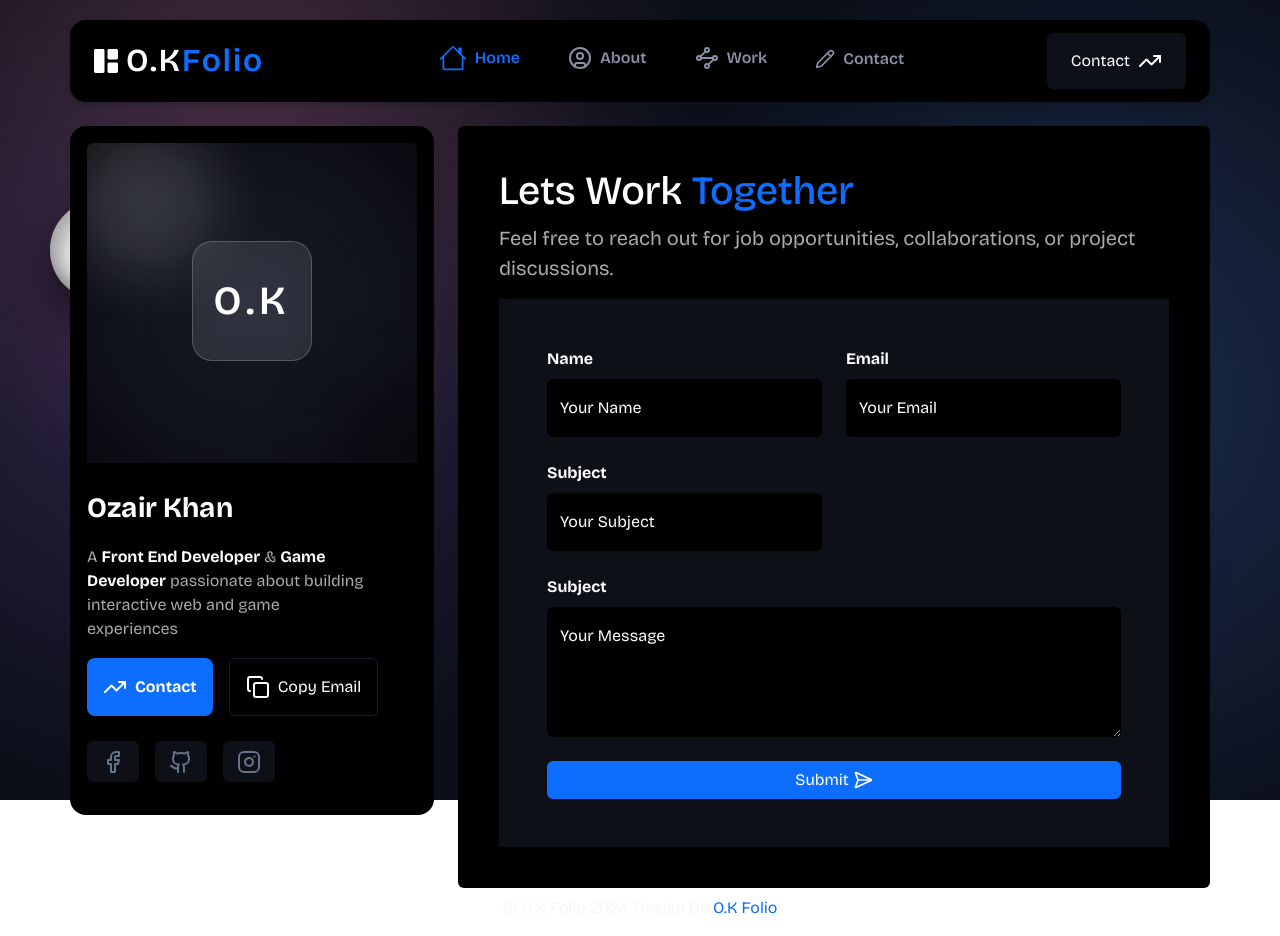
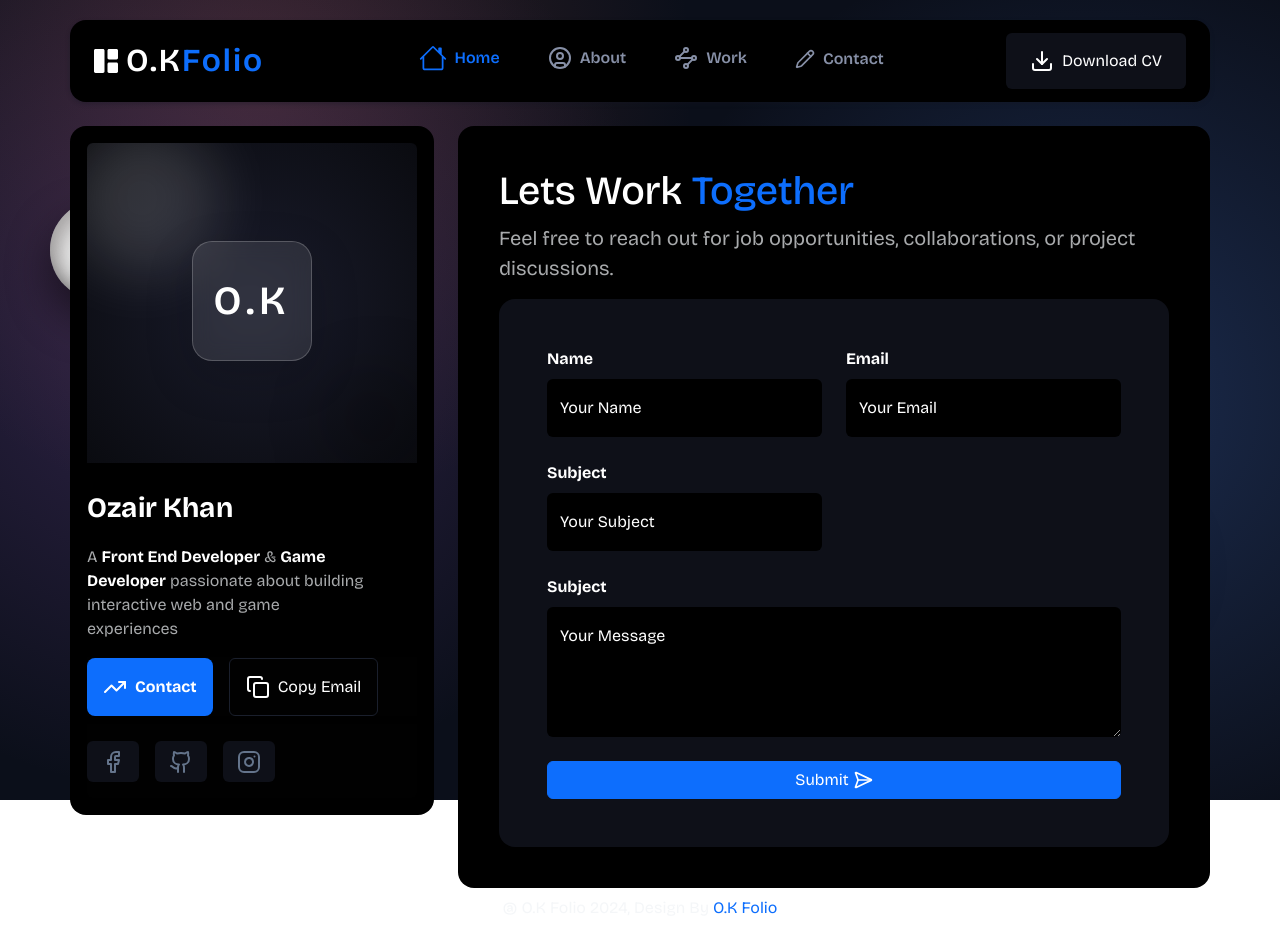
Before and after one commit to Ozair-Khan1/o.k-folio, a React (Vite) app: page /Contact in a window 1280 px wide. Built offline with nearby package versions, Linux system fonts and the light colour scheme.

Commit message:
added cv

```diff
--- a/src/Component/Contact.jsx
+++ b/src/Component/Contact.jsx
@@ -155,14 +155,14 @@ export const Contact = () => {
                             </div>
                         </motion.div>
                         <div className="col-lg-8">
-                            <div className="card bg-black p-4">
+                            <div className="card bg-black p-4 rounded-4">
                                 <div className="card-body">
                                     <div className="card-title">
                                         <h1 className="text-white">Lets Work <span className="text-primary">Together</span></h1>
                                         <p className="fs-5" style={{color : 'rgba(240, 242, 245, 0.7)'}}>Feel free to reach out for job opportunities, collaborations, or project discussions.</p>
                                     </div>
                                     <div className="contact-area">
-                                        <div className="form-area p-5" style={{backgroundColor : '#0E1018'}}>
+                                        <div className="form-area rounded-4 p-4 p-lg-5 p-xl-5" style={{backgroundColor : '#0E1018'}}>
                                             <form onSubmit={handleSubmit}>
                                                 <div className="row g-4">
                                                     <div className="col-md-6">
--- a/src/Component/Home.jsx
+++ b/src/Component/Home.jsx
@@ -20,6 +20,10 @@ export const Home = () => {
             console.log("failed to copy", err)
         }
     };
+
+    const openPrime = () => {
+        window.open('https://prime-inspire-clone.vercel.app/', '_blank')
+    }
 
     const skils = [
         {name : 'React', role : 'Front End', year : '2025-Present', icon : '/assets/React-icon.svg.png'},
@@ -82,7 +86,7 @@ export const Home = () => {
         <>
             <section className="Home-mg">
                 <div className="container p-0">
-                    <div className="row g-5 g-lg-4 g-md-5 g-sm-5 justify-content-center">
+                    <div className="row g-5 g-lg-4 justify-content-center">
                         <motion.div whileHover={{scale : 1.03}} whileTap={{scale : 1.03}} className="col-xl-4 col-md-10 text-break">
                             <div className="card bg-black rounded-4">
                                 <div className="card-body">
@@ -216,9 +220,9 @@ export const Home = () => {
                                             </div>
                                             <div className="col-lg-12 flex-grow-1">
                                                 <motion.div className="card-img rounded-4 overflow-hidden position-relative p-3 pb-0" style={{backgroundColor : '#0E1018'}} onMouseEnter={() => setIsHovering(2)} onMouseLeave={() => setIsHovering(0)}>
-                                                    <motion.img whileHover={{scale : 1.1}} transition={{type : 'spring'}} src="/assets/PrimeInspireImg.png" alt="" className="img-fluid h-100 rounded-3" style={{cursor : 'pointer'}}/>
+                                                    <motion.img onClick={openPrime} whileHover={{scale : 1.1}} transition={{type : 'spring'}} src="/assets/PrimeInspireImg.png" alt="" className="img-fluid h-100 rounded-3" style={{cursor : 'pointer'}}/>
                                                 {isHovering === 2 && (
-                                                    <button className="btn img-btn-2 bg-black rounded-pill text-white"><svg xmlns="http://www.w3.org/2000/svg" width="24" height="24" viewBox="0 0 24 24" fill="none" stroke="currentColor" stroke-width="2" strokeLinecap="round" strokeLinejoin="round" class="lucide lucide-eye-icon lucide-eye"><path d="M2.062 12.348a1 1 0 0 1 0-.696 10.75 10.75 0 0 1 19.876 0 1 1 0 0 1 0 .696 10.75 10.75 0 0 1-19.876 0"/><circle cx="12" cy="12" r="3"/></svg></button>
+                                                    <button onClick={openPrime} className="btn img-btn-2 bg-black rounded-pill text-white"><svg xmlns="http://www.w3.org/2000/svg" width="24" height="24" viewBox="0 0 24 24" fill="none" stroke="currentColor" stroke-width="2" strokeLinecap="round" strokeLinejoin="round" class="lucide lucide-eye-icon lucide-eye"><path d="M2.062 12.348a1 1 0 0 1 0-.696 10.75 10.75 0 0 1 19.876 0 1 1 0 0 1 0 .696 10.75 10.75 0 0 1-19.876 0"/><circle cx="12" cy="12" r="3"/></svg></button>
                                                 )}
                                                 </motion.div>
                                             </div>
--- a/src/Component/Navbar.jsx
+++ b/src/Component/Navbar.jsx
@@ -57,11 +57,9 @@ export const Navbar = () => {
                                     </li>
                                 </ul>
                                 <div className="d-flex align-items-center d-none d-lg-flex d-xl-flex">
-                                    <NavLink to='/Contact'>
-                                    <motion.button className="btn text-white border-0 py-3 px-4 d-inline-flex gap-2" whileHover={{backgroundColor : "#0D6EFD"}} transition={{duration : 0, ease : easeInOut}} style={{backgroundColor : "#0E1018"}}>
-                                    Contact <svg xmlns="http://www.w3.org/2000/svg" width="24" height="24" viewBox="0 0 24 24" fill="none" stroke="currentColor" stroke-width="2" stroke-linecap="round" strokeLinejoin="round" class="lucide lucide-trending-up-icon lucide-trending-up"><path d="M16 7h6v6"/><path d="m22 7-8.5 8.5-5-5L2 17"/></svg>
-                                    </motion.button>
-                                    </NavLink>
+                                    <motion.a href="/assets\Ozair-Khan-CV.pdf" download="Ozair-Khan-CV.pdf" className="btn text-white border-0 py-3 px-4 d-inline-flex gap-2" whileHover={{backgroundColor : "#0D6EFD"}} transition={{duration : 0, ease : easeInOut}} style={{backgroundColor : "#0E1018"}}>
+                                    <svg xmlns="http://www.w3.org/2000/svg" width="24" height="24" viewBox="0 0 24 24" fill="none" stroke="currentColor" stroke-width="2" stroke-linecap="round" stroke-linejoin="round" class="lucide lucide-download-icon lucide-download"><path d="M12 15V3"/><path d="M21 15v4a2 2 0 0 1-2 2H5a2 2 0 0 1-2-2v-4"/><path d="m7 10 5 5 5-5"/></svg> Download CV
+                                    </motion.a>
                                 </div>
                             </div>
                             <div className="d-flex d-lg-none d-xl-none">
@@ -131,7 +129,7 @@ export const Navbar = () => {
                                 <div className="d-block mt-5">
                                 <NavLink to='/Contact'>
                                     <motion.button className="btn text-white border-0 py-3 px-4 d-inline-flex gap-2" whileTap={{backgroundColor : "#0D6EFD"}} transition={{duration : 0, ease : easeInOut}} style={{backgroundColor : "#0E1018"}}>
-                                    Contact <svg xmlns="http://www.w3.org/2000/svg" width="24" height="24" viewBox="0 0 24 24" fill="none" stroke="currentColor" stroke-width="2" stroke-linecap="round" strokeLinejoin="round" class="lucide lucide-trending-up-icon lucide-trending-up"><path d="M16 7h6v6"/><path d="m22 7-8.5 8.5-5-5L2 17"/></svg>
+                                    Download CV <svg xmlns="http://www.w3.org/2000/svg" width="24" height="24" viewBox="0 0 24 24" fill="none" stroke="currentColor" stroke-width="2" stroke-linecap="round" strokeLinejoin="round" class="lucide lucide-trending-up-icon lucide-trending-up"><path d="M16 7h6v6"/><path d="m22 7-8.5 8.5-5-5L2 17"/></svg>
                                     </motion.button>
                                 </NavLink>
                                 </div>
```
Also changed, not shown: 1 other file (tests, documents, lock files or other folders).
